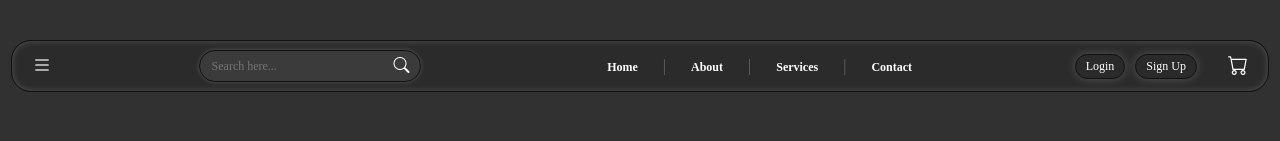
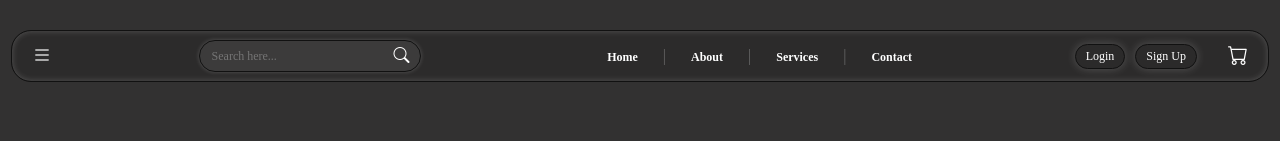
Before and after one commit to Bhanuka10/Keels_webpage, a React (Vite) app in the folder Front/: page / in a window 1280 px wide. Shown: the top 141 px of the page. Built offline with nearby package versions, Linux system fonts and the light colour scheme.

Commit message:
cange nav margine

```diff
--- a/Front/src/Components/Navigation/Navigation.css
+++ b/Front/src/Components/Navigation/Navigation.css
@@ -6,7 +6,7 @@
     display: flex;
     justify-content: space-between;
     align-items: center;
-    margin: 40px auto;
+    margin: 30px auto;
     width: 95%;
     height: 30px;
     border-radius: 20px;
```
